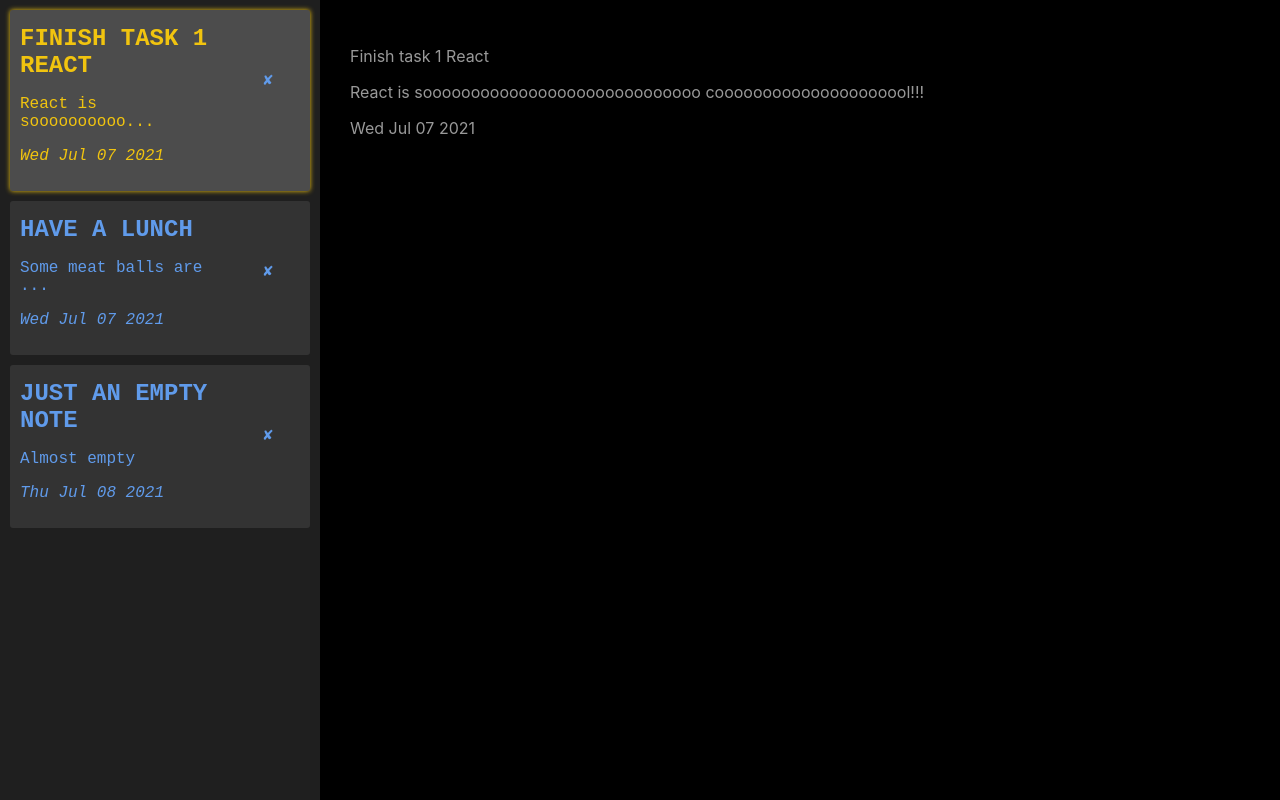
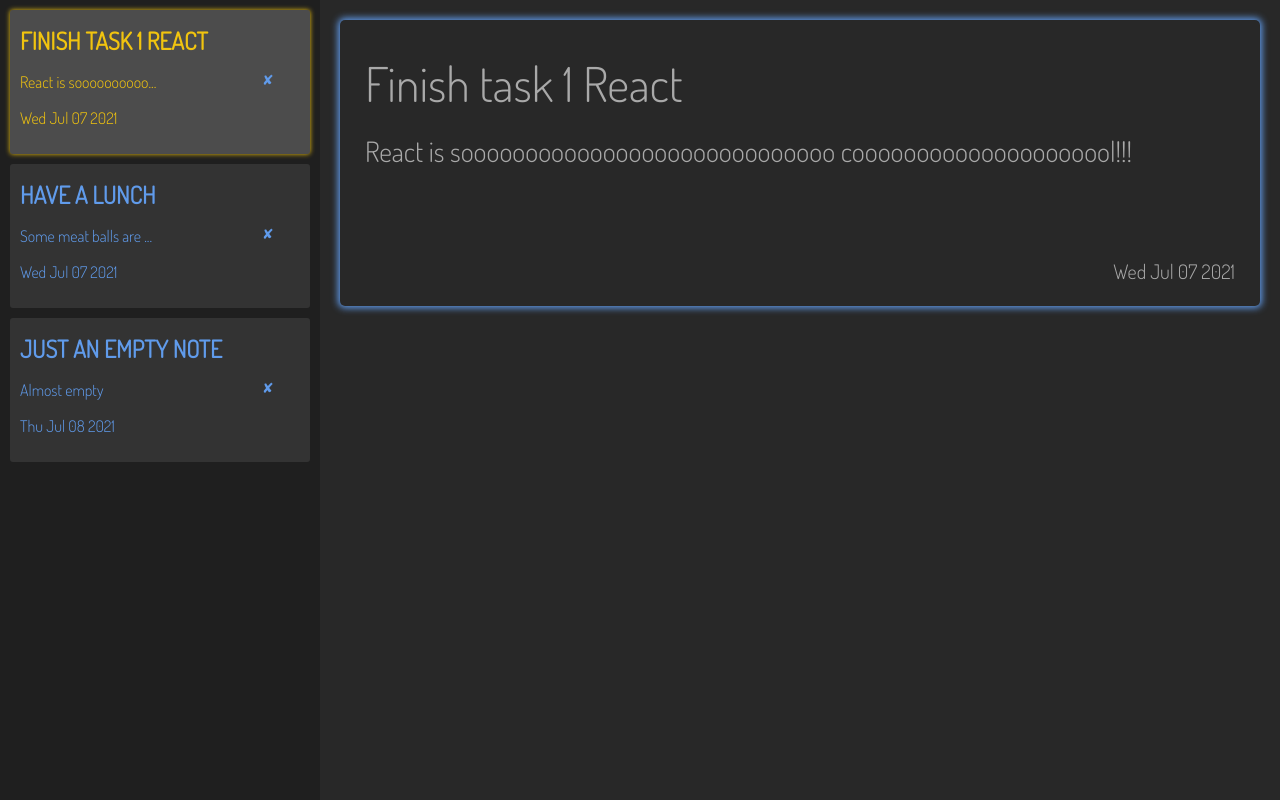
Before and after one commit to dapodev/ITechArt_Front-End, a React (Create React App) app in the folder note-app/: page / in a window 1280 px wide. Both pictures are taken after a click on the element 160 px from the left and 100 px from the top of the page. Built offline with nearby package versions, Linux system fonts and the light colour scheme.

Commit message:
styles added, font sizes fixed, font-family added via css

```diff
--- /dev/null
+++ b/note-app/src/components/displayed-note/DisplayedNote.jsx
@@ -0,0 +1,25 @@
+import React from 'react';
+import PropTypes from 'prop-types';
+import { Styles } from './styles'
+
+function DisplayedNote({ activeNote }) {
+  return (
+    <div style={Styles.wrapper}>
+      {activeNote === null ? (
+        <p style={Styles.noNoteMessage}>Select note to display</p>
+      ) : (
+        <div>
+          <p style={Styles.noteTitle}>{activeNote.title}</p>
+          <p style={Styles.noteDescription}>{activeNote.description}</p>
+          <p style={Styles.noteCreation}>{activeNote.creation}</p>
+        </div>
+      )}
+    </div>
+  );
+}
+
+DisplayedNote.propTypes = {
+  activeNote: PropTypes.object.isRequired,
+};
+
+export default DisplayedNote;
--- /dev/null
+++ b/note-app/src/components/displayed-note/styles.js
@@ -0,0 +1,28 @@
+export const Styles = {
+  wrapper: {
+    boxShadow: '#609BEB 0 0 7px 2px',
+    margin: '20px',
+    padding: '5px 25px',
+    borderRadius: '5px',
+    lineHeight: '20px',
+    transition: 'box-shadow 0.3s',
+  },
+
+  noteTitle: {
+    fontSize: '48px',
+  },
+
+  noteDescription: {
+    fontSize: '28px',
+  },
+
+  noteCreation: {
+    fontSize: '20px',
+    textAlign: 'right',
+    marginTop: '100px',
+  },
+
+  noNoteMessage: {
+      fontSize: '40px',
+  }
+};
--- a/note-app/src/components/note-list/__note-item/NoteItem.jsx
+++ b/note-app/src/components/note-list/__note-item/NoteItem.jsx
@@ -22,7 +22,7 @@
             : note.description.substring(0, 20) + '...'}
         </p>
         <p>
-          <i>{note.creation}</i>
+          {note.creation}
         </p>
       </div>
       <Button style={Styles.closeButton}>&#10008;</Button>
--- a/note-app/src/components/note-list/__note-item/styles.js
+++ b/note-app/src/components/note-list/__note-item/styles.js
@@ -2,7 +2,6 @@
   itemWrapper: {
     backgroundColor: '#333333',
     color: '#609BEB',
-    fontFamily: 'Courier New',
     padding: '10px',
     margin: '10px',
     borderRadius: '3px',
--- a/note-app/src/index.css
+++ b/note-app/src/index.css
@@ -1,4 +1,4 @@
-@import url('https://fonts.googleapis.com/css?family=Josefin+Sans');
+@import url('https://fonts.googleapis.com/css2?family=Dancing+Script&family=Dosis:wght@300&family=Indie+Flower&display=swap');
 
 body {
   margin: 0;
@@ -7,6 +7,8 @@
     sans-serif;
   -webkit-font-smoothing: antialiased;
   -moz-osx-font-smoothing: grayscale;
+  font-family: 'Dosis', sans-serif;
+  background-color: '#1e1e1e';
 }
 
 code {
--- a/note-app/src/pages/myNotes/myNotes.jsx
+++ b/note-app/src/pages/myNotes/myNotes.jsx
@@ -1,12 +1,14 @@
 import React from 'react';
 import NoteList from '../../components/note-list/NoteList';
+import DisplayedNote from '../../components/displayed-note/DisplayedNote';
 import { Styles } from './styles';
 
 function MyNotes() {
   const notes = [
     {
       title: 'Finish task 1 React',
-      description: 'React is sooooooooooooooooooooooooooooo cooooooooooooooooooool!!!',
+      description:
+        'React is sooooooooooooooooooooooooooooo cooooooooooooooooooool!!!',
       creation: new Date('July 7, 2021 15:45:00').toDateString(),
       isActive: false,
     },
@@ -51,17 +53,7 @@
         ></NoteList>
       </div>
       <div style={Styles.sideInfoDisplay}>
-        <div>
-          {activeNote === null ? (
-            <h4>Select note to display</h4>
-            ) : (
-              <div>
-              <p>{activeNote.title}</p>
-              <p>{activeNote.description}</p>
-              <p>{activeNote.creation}</p>
-            </div>
-          )}
-        </div>
+        <DisplayedNote activeNote={activeNote}></DisplayedNote>
       </div>
     </div>
   );
--- a/note-app/src/pages/myNotes/styles.js
+++ b/note-app/src/pages/myNotes/styles.js
@@ -6,10 +6,9 @@
   },
 
   sideInfoDisplay: {
-    backgroundColor: '#000',
+    backgroundColor: '#282828',
     color: 'rgb(255, 255, 255, 0.6)',
     width: '100%',
-    padding: '30px',
   },
 
   sideNotePanel: {
```
